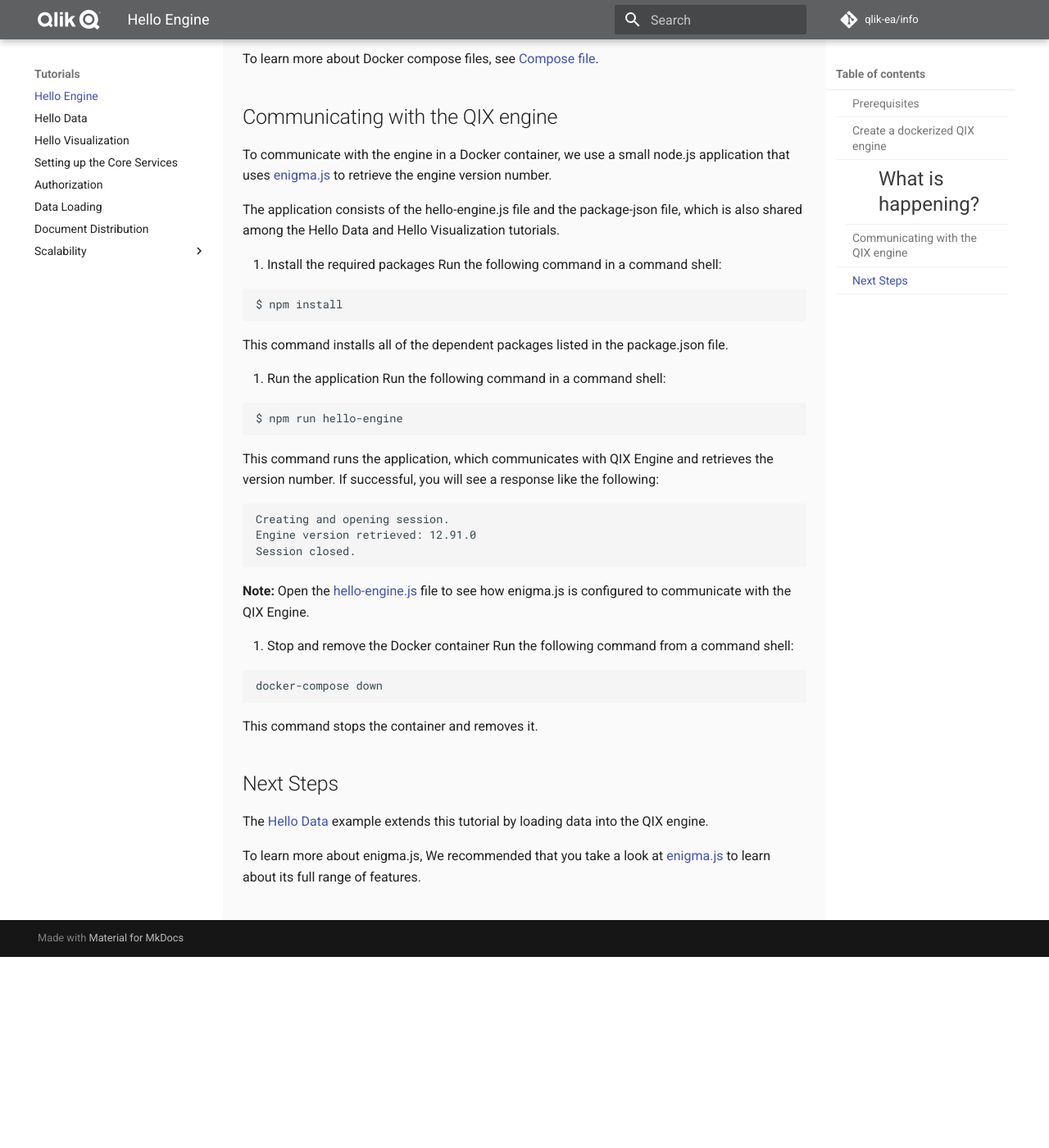
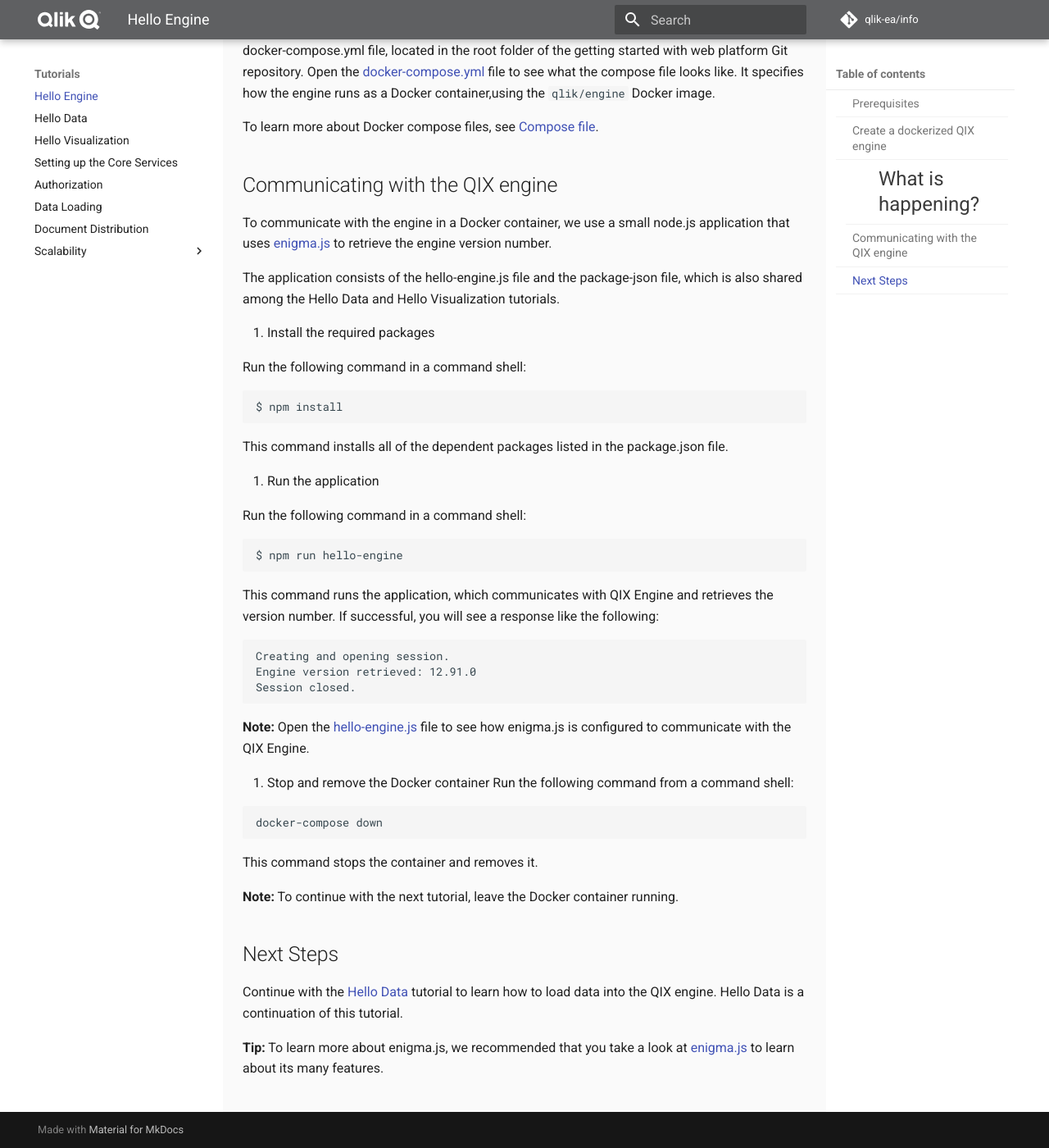
Before and after one commit to qlik-oss/core-website, an MkDocs documentation site: the page built from docs/tutorials/hello-engine.md, in a window 1280 px wide and 1400 px high, scrolled down 1147 px. Shown: the whole window at 82% size. Built offline with MkDocs 1.6.1 and Material for MkDocs 9.7.7, drawn with Linux system fonts in a browser that asks for light colours; comment, search, counter and statistics services are not loaded; old or Windows-style settings are respelled for this version of MkDocs; before the commit the page ends 2314 px from its top, so only the background shows below that; some of the changed text lies outside the part shown.

Commit message:
Fixed layout and some wording

````diff
--- a/docs/tutorials/hello-engine.md
+++ b/docs/tutorials/hello-engine.md
@@ -46,6 +48,7 @@
 The application consists of the hello-engine.js file and the package-json file, which is also shared among the Hello Data and Hello Visualization tutorials.
 
 1. Install the required packages
+
 Run the following command in a command shell:
 
 ```bash
@@ -54,6 +57,7 @@
 This command installs all of the dependent packages listed in the package.json file.
 
 2. Run the application
+
 Run the following command in a command shell:
 
 ```bash
@@ -79,9 +83,11 @@
 
 This command stops the container and removes it.
 
+**Note:** To continue with the next tutorial, leave the Docker container running.
+
 ## Next Steps
 
-The [Hello Data](./hello-data.md) example extends this tutorial by loading data into the QIX engine.
+Continue with the [Hello Data](./hello-data.md) tutorial to learn how to load data into the QIX engine. Hello Data is a continuation of this tutorial.
 
-To learn more about enigma.js, We recommended that you take a look at [enigma.js](https://github.com/qlik-oss/enigma.js) to learn about its full range of
+**Tip:** To learn more about enigma.js, we recommended that you take a look at [enigma.js](https://github.com/qlik-oss/enigma.js) to learn about its many
 features.
````
Also changed, not shown: other parts of docs/tutorials/hello-engine.md (+4 -2 lines).
